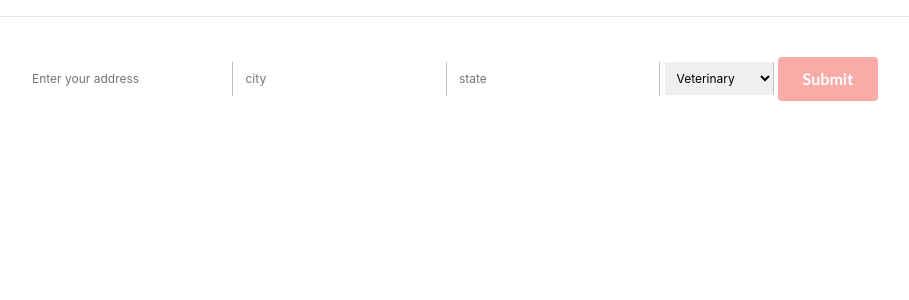
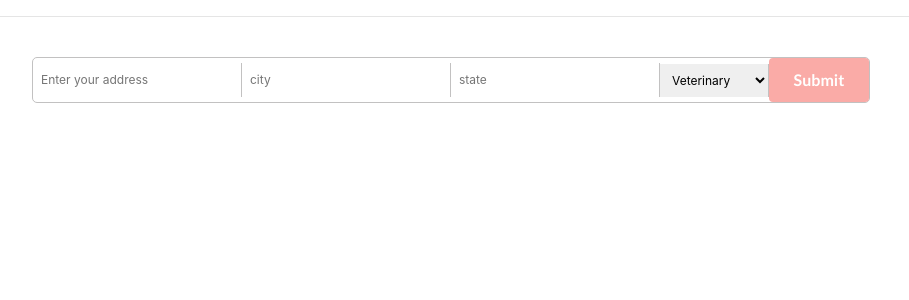
Before and after one commit to Priyanka7011/virtuwoof, a Django app: page /geoapi in a window 1280 px wide. Shown: the part 116-416 px from the top of the page, without its empty margins (189-1098 px from the left). Run offline with Django 3.2, Linux system fonts and the light colour scheme; some libraries are stand-ins or nearby versions.

Commit message:
updated search yet again

```diff
--- a/project/mainApp/templates/search.html
+++ b/project/mainApp/templates/search.html
@@ -21,7 +21,16 @@
                 align-items: center;
                 margin-top: 40px;
             }
+            .searchbar{
+                    display: flex;
+                flex-direction: row;
+                justify-content: center;
+                align-items: center;
+                border:1px solid rgb(194, 193, 193);;
+                border-radius: 5px;
+                margin-bottom: 40px;
 
+}
             .inputBox{
                 padding:8px;
                 font-size:12px;
```
